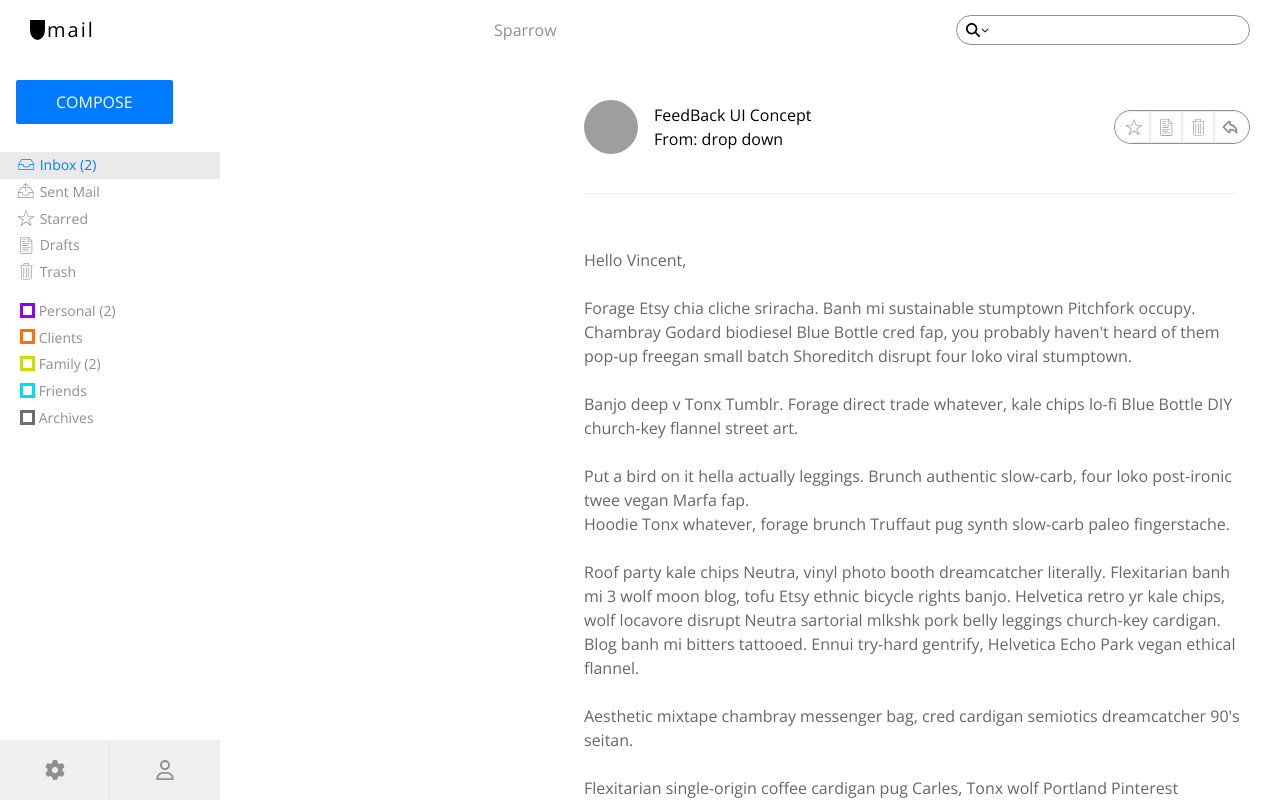
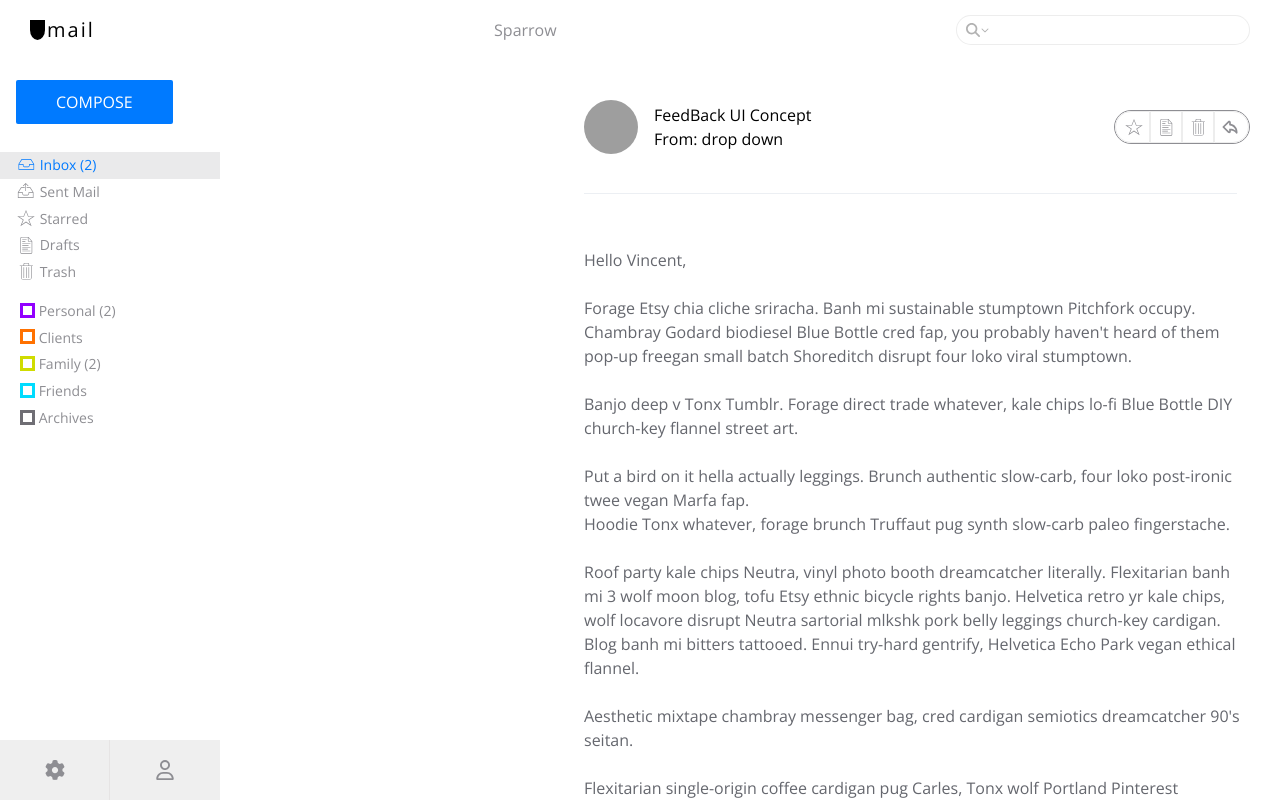
Before and after one commit to KailashGanesh/Umail, a website built with webpack: page src/template.html in a window 1280 px wide. Built offline with nearby package versions, Linux system fonts and the light colour scheme; grey boxes are pictures that could not be loaded.

Commit message:
made it look close to zeplin

```diff
--- a/src/styles/components/_textfelid.scss
+++ b/src/styles/components/_textfelid.scss
@@ -6,8 +6,9 @@
         outline: none;
         border: none;
         // box-shadow: 0 0 0 1px rgba($color: #000000, $alpha: 0.7);
-        border: 1px solid $steel;
+        border: 1px solid rgba($color: $black, $alpha: 0.07);
         background-color: $white;
+        color: $cool-gray;
         min-width: 294px;
         height: 30px;
         padding-left: 35px;
@@ -15,7 +16,7 @@
     }
 
     &__icon{
-        fill: #000000;
+        fill: rgba(0, 0, 0, 0.3);
         width: 14px;
         height: 14px;
         position: absolute;
```
